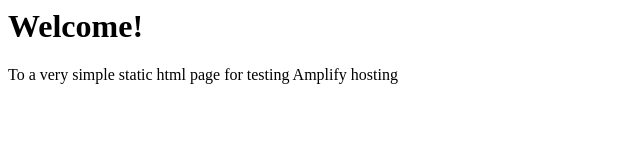
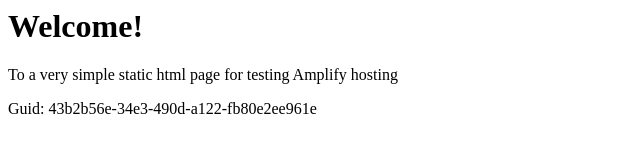
Before and after one commit to aws-aemilia-mxp/Github-PR-Commit-Integration-Test-DoNotTouch-Gith-OKSLNVO2-v1-prod-eu-south-1, a website: page src/index.html in a window 1280 px wide. Shown: the whole page, without its empty margins (0-640 px from the left). Drawn offline with Linux system fonts and the light colour scheme.

Commit message:
commit from integ tests

```diff
--- a/src/index.html
+++ b/src/index.html
@@ -1,3 +1,5 @@
+
+
 <html lang="en">
 
 <head>
@@ -10,6 +12,6 @@
 <body>
     <h1>Welcome!</h1>
     <p>To a very simple static html page for testing Amplify hosting</p>
-</body>
+    <p>Guid: 43b2b56e-34e3-490d-a122-fb80e2ee961e</p></body>
 
 </html>
```
